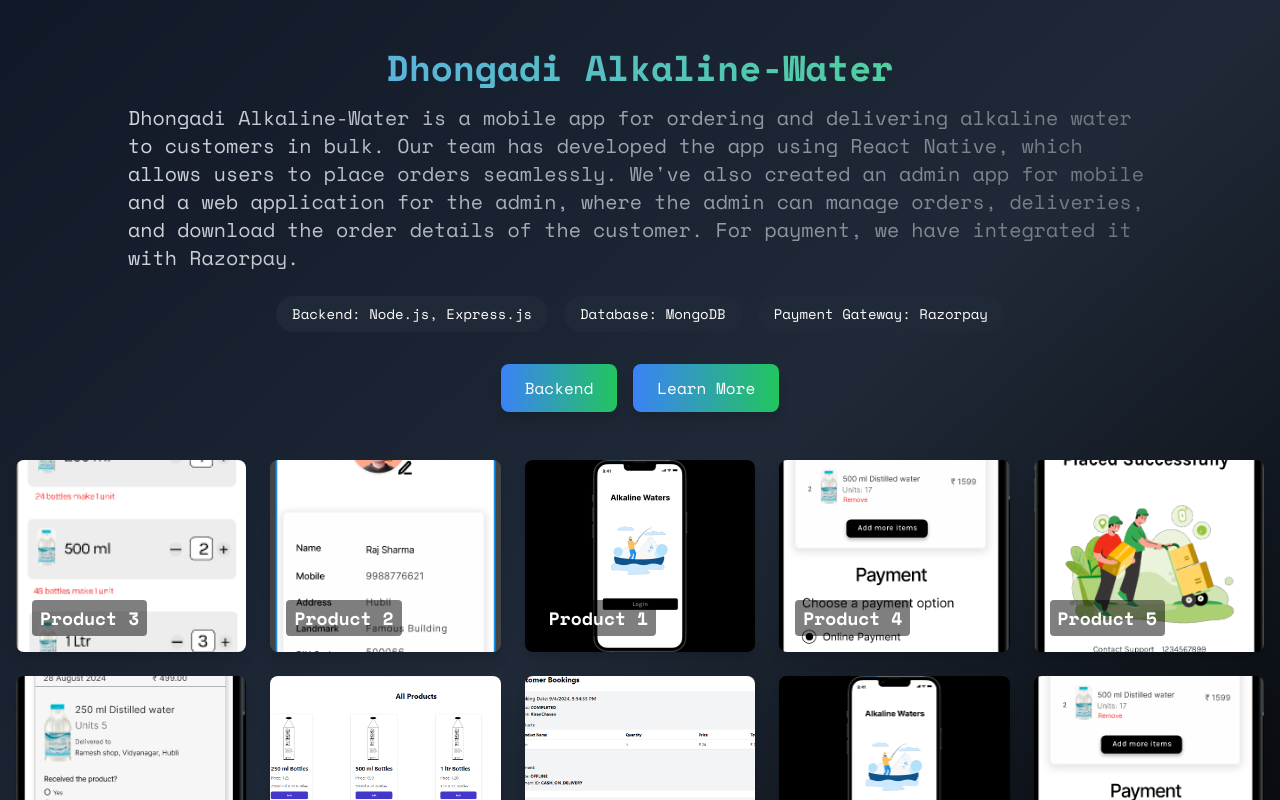
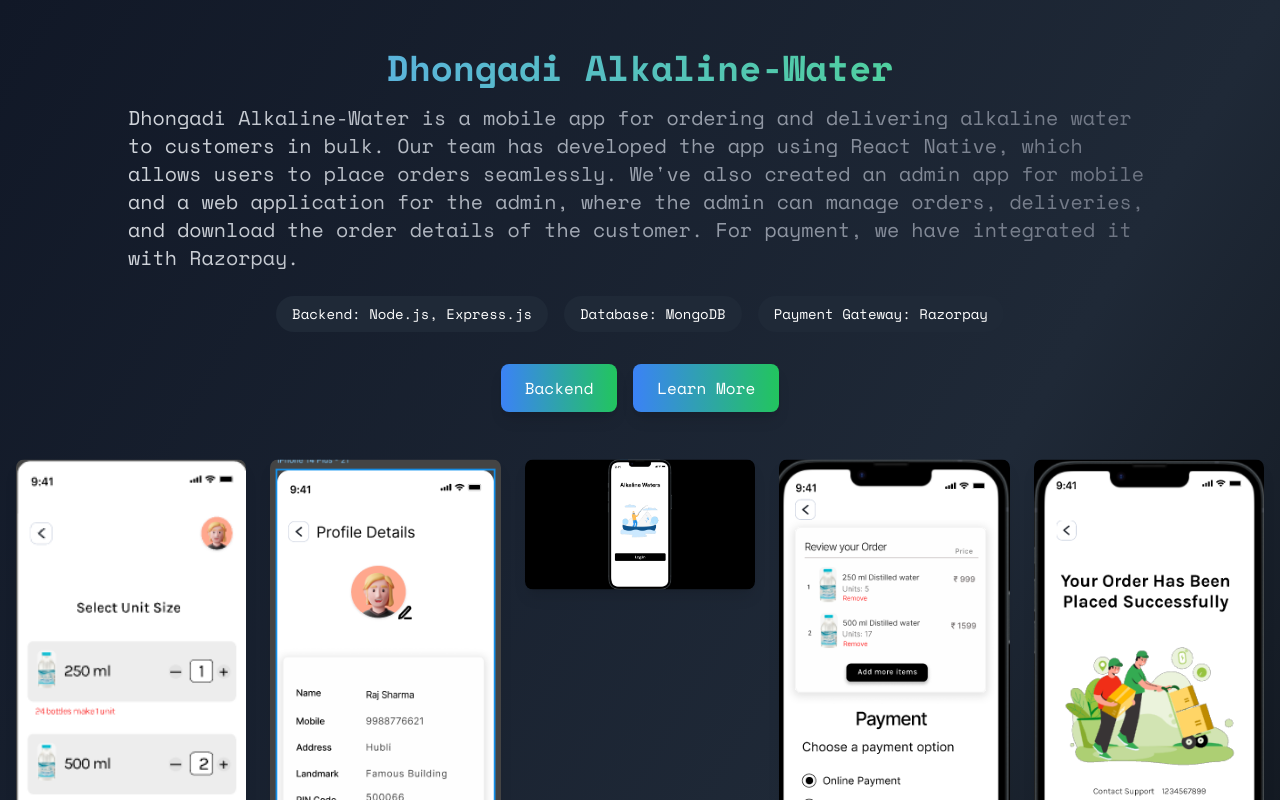
Before and after one commit to jagadish011/Jagadish, a React (Vite) app: page /alkalineWater in a window 1280 px wide. Shown: the top 800 px of the page. Built offline with nearby package versions, Linux system fonts and the light colour scheme.

Commit message:
Hero parallex changes

```diff
--- a/package.json
+++ b/package.json
@@ -11,14 +11,14 @@
   },
   "dependencies": {
     "clsx": "^2.1.1",
-    "framer-motion": "^11.5.6",
+    "framer-motion": "^11.13.1",
     "link-preview": "^1.0.0",
     "react": "^18.3.1",
     "react-dom": "^18.3.1",
     "react-icons": "^5.3.0",
     "react-responsive-carousel": "^3.2.23",
     "react-router-dom": "^6.26.2",
-    "tailwind-merge": "^2.5.2"
+    "tailwind-merge": "^2.5.5"
   },
   "devDependencies": {
     "@eslint/js": "^9.9.0",
--- a/src/components/ui/HeroParallax.jsx
+++ b/src/components/ui/HeroParallax.jsx
@@ -23,9 +23,9 @@
           alt={product.title}
           className="object-cover w-full h-64 rounded-lg"
         />
-        <h3 className="mt-4 text-2xl font-semibold text-gray-800">
+        {/* <h3 className="mt-4 text-2xl font-semibold text-gray-800">
           {product.title}
-        </h3>
+        </h3> */}
       </div>
     </div>
   );
@@ -89,17 +89,16 @@
           <motion.div
             key={index}
             className="relative group"
-            whileHover={{ scale: 1.05 }}
+            // whileHover={{ scale: 1.05 }}
+            animate={{ y: [0, -10, 0] }} // Animation: Move up, then down
+            transition={{ repeat: Infinity, duration: 2 }}
           >
             <img
               src={product.thumbnail}
               alt={product.title}
-              className="object-cover w-full h-48 rounded-lg shadow-lg"
+              className="object-contain w-full h-auto rounded-lg shadow-lg"
               onClick={() => handleImageClick(product)}
             />
-            <h3 className="absolute bottom-4 left-4 text-white text-lg font-semibold bg-black bg-opacity-50 px-2 py-1 rounded">
-              {product.title}
-            </h3>
           </motion.div>
         ))}
       </main>
```
Also changed, not shown: src/lib/utils.js (line endings or trailing spaces), 1 other file (tests, documents, lock files or other folders).
